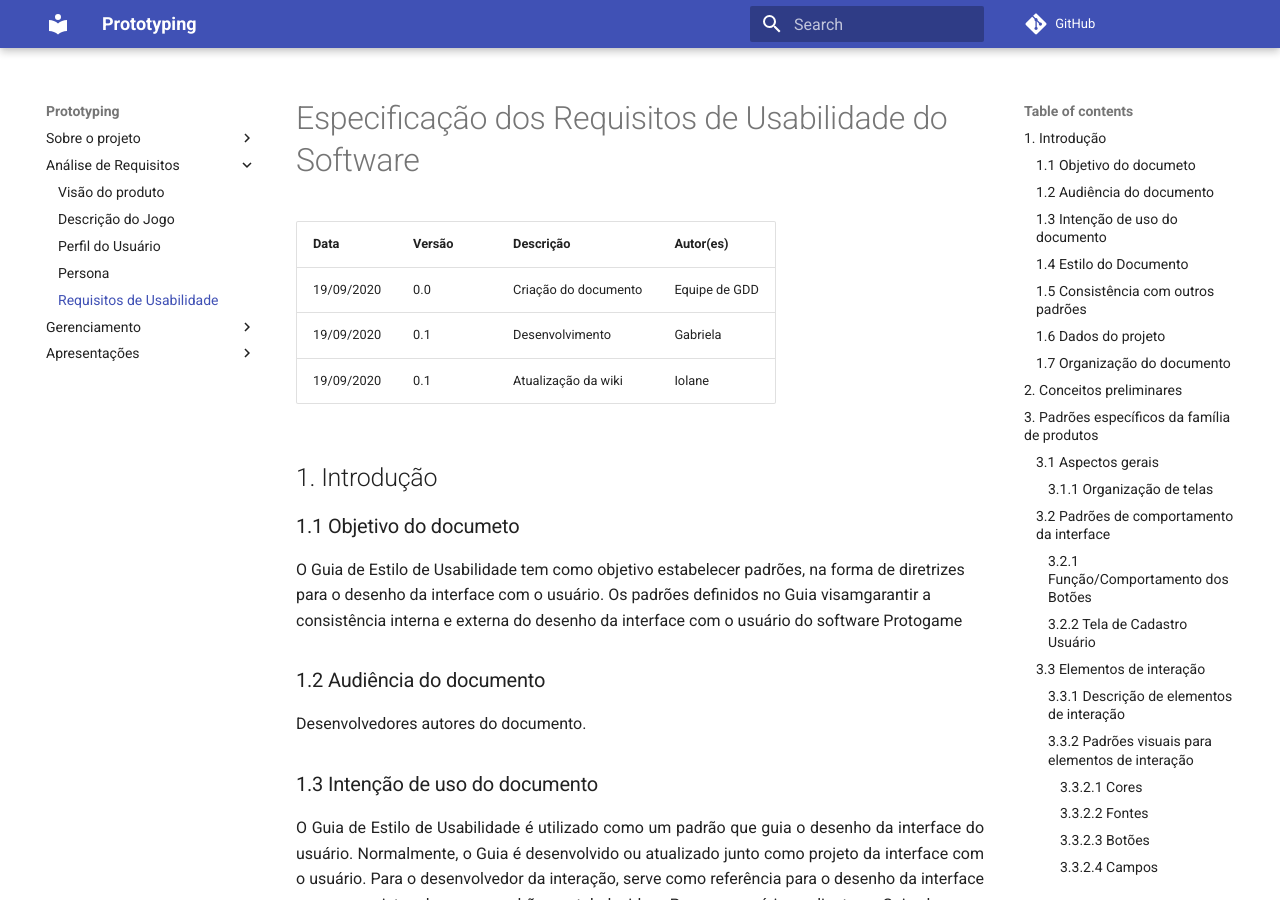
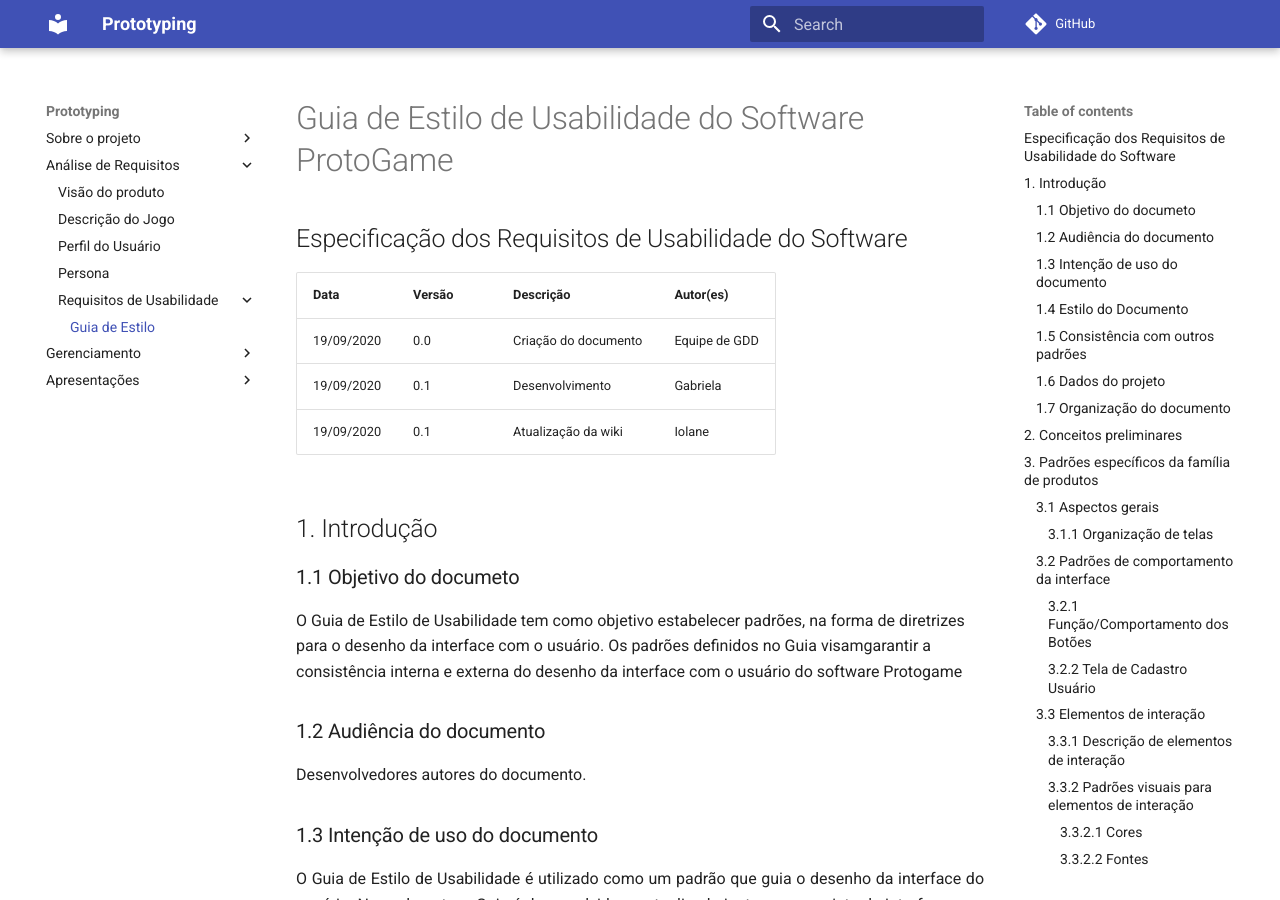
Before and after one commit to Design-de-Jogos/2020.1-ProtoGame, an MkDocs documentation site: the page built from docs/Usabilidade.md, in a window 1280 px wide and 900 px high. Built offline with MkDocs 1.6.1 and Material for MkDocs 9.7.7, drawn with Linux system fonts in a browser that asks for light colours; comment, search, counter and statistics services are not loaded.

Commit message:
Alterações no menu para incluir o guia de estilo e inclusao de mais uma persona

```diff
--- a/docs/Usabilidade.md
+++ b/docs/Usabilidade.md
@@ -1,4 +1,5 @@
-# Especificação dos Requisitos de Usabilidade do Software
+#Guia de Estilo de Usabilidade do Software ProtoGame
+## Especificação dos Requisitos de Usabilidade do Software
 
 Data | Versão | Descrição | Autor(es)
 ---- | ---- | ----| -----
--- a/mkdocs.yml
+++ b/mkdocs.yml
@@ -10,7 +10,8 @@ nav:
    - Descrição do Jogo: Descricao-jogo.md
    - Perfil do Usuário: Perfil-usuario.md
    - Persona: Persona.md
-   - Requisitos de Usabilidade: Usabilidade.md
+   - Requisitos de Usabilidade:
+       - Guia de Estilo: Usabilidade.md
  - Gerenciamento:
    - Gerenciamento de tempo: Cronograma.md
    - Riscos: Riscos.md
```
Also changed, not shown: docs/Persona.md (+6 -0 lines), docs/img/persona-4.png (added).
